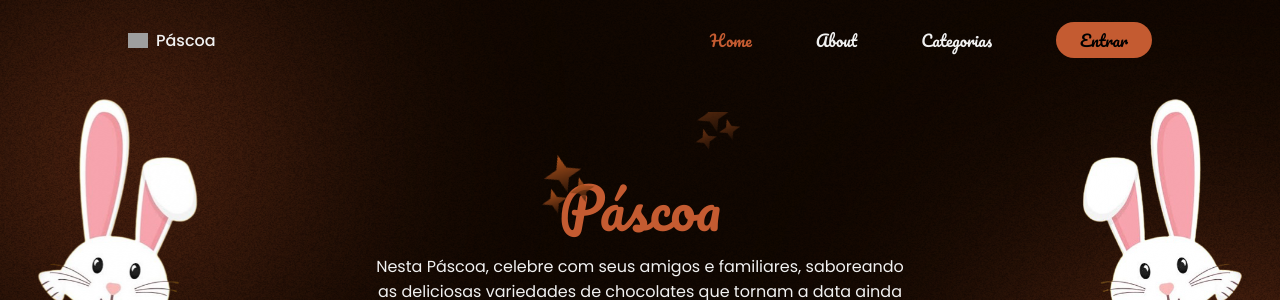
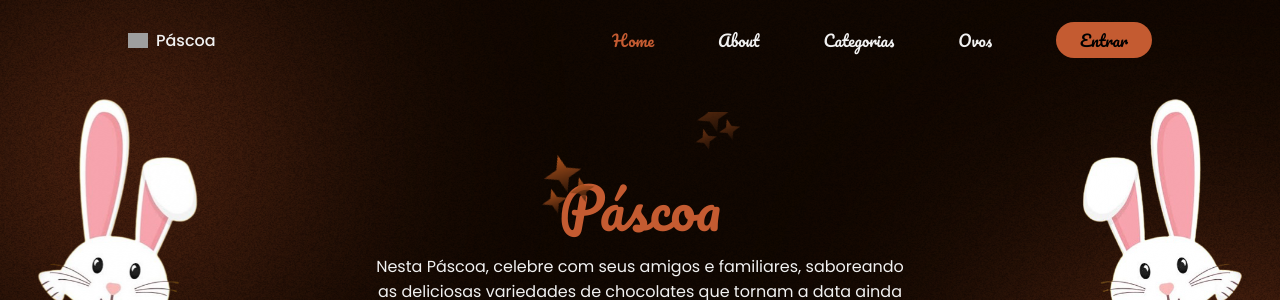
Before and after one commit to 07jaozin/Venda_ovos_de_pascoa_flask, a Flask app: page / in a window 1280 px wide. Shown: the top 300 px of the page. Run offline with Flask 2, Linux system fonts and the light colour scheme; some web fonts are replaced; grey boxes are pictures that could not be loaded.

Commit message:
menu ovos

```diff
--- a/projeto/templates/principal.html
+++ b/projeto/templates/principal.html
@@ -38,6 +38,9 @@
 
                         <li class="nav__item">
                             <a href="#categoria" class="nav__link">Categorias</a>
+                        </li>
+                        <li class="nav__item">
+                            <a href="/itens" class="nav__link">Ovos</a>
                         </li>
                         {% if session['logado'] %}
                         <li class="nav__item">
```
